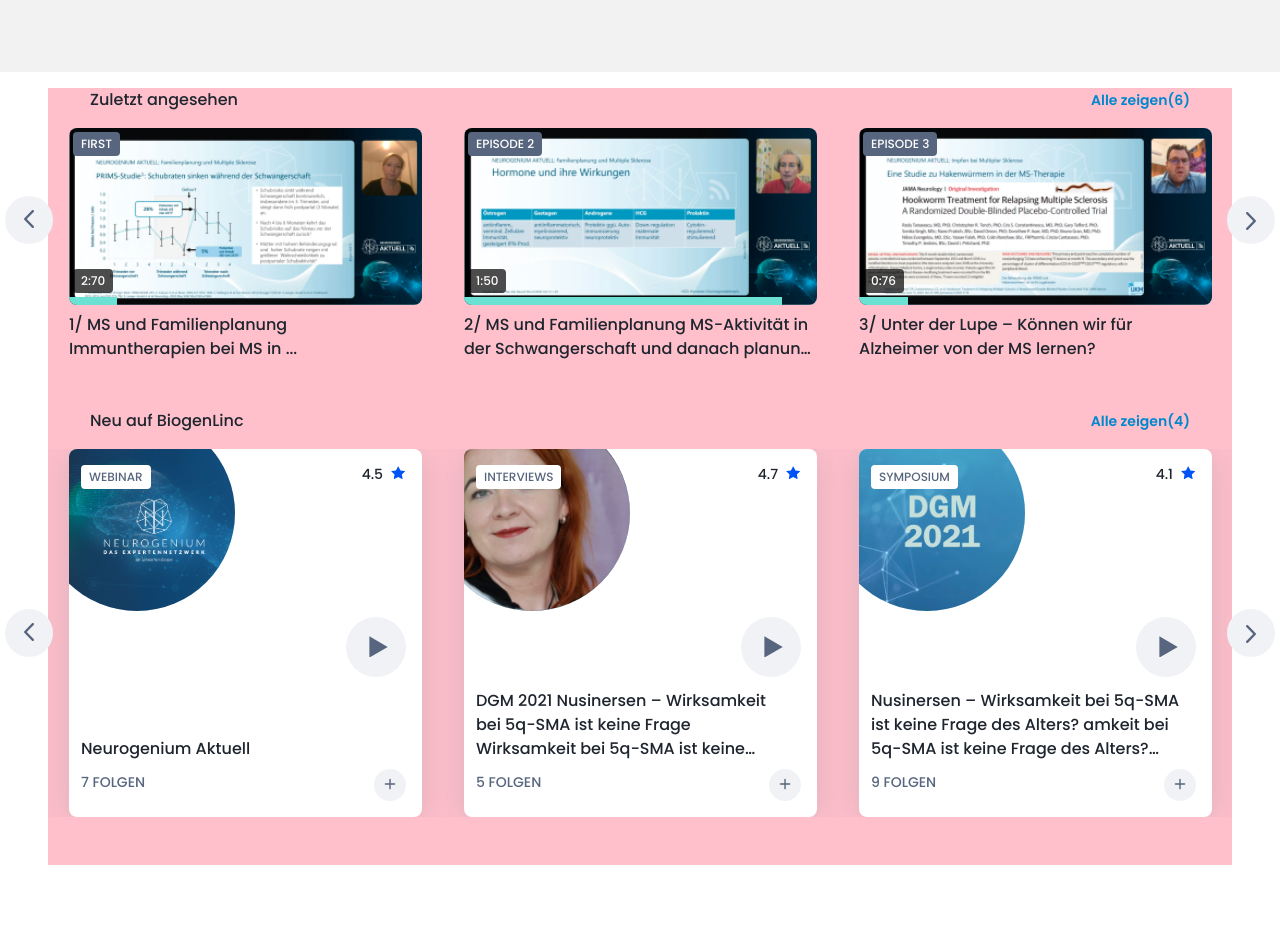
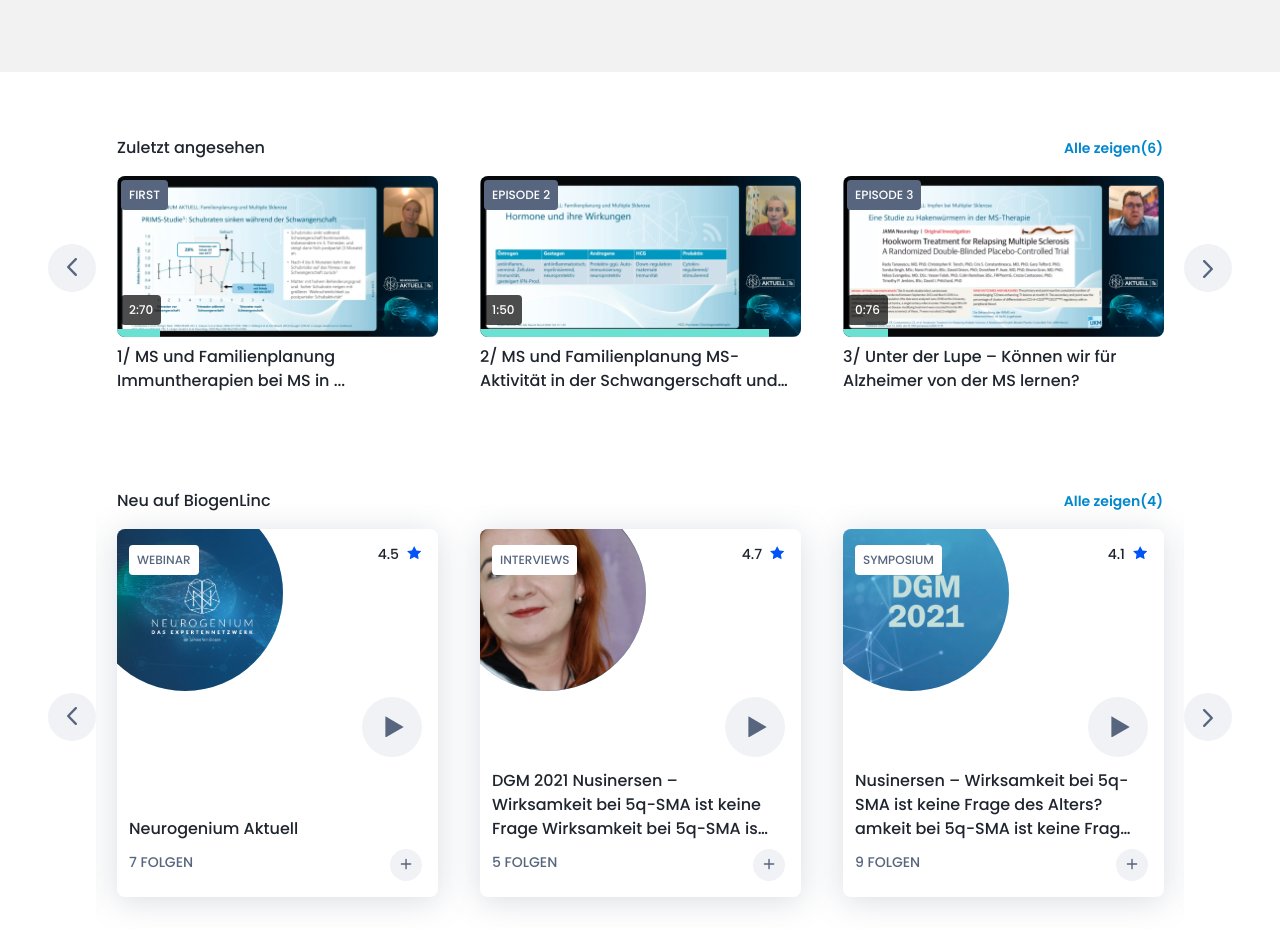
Before and after one commit to loanTranduy/biogen-home-test, a React (Create React App) app: page / in a window 1280 px wide. Shown: the top 946 px of the page. Built offline with nearby package versions, Linux system fonts and the light colour scheme.

Commit message:
responsive

```diff
--- a/src/components/cards/CardCarousel.tsx
+++ b/src/components/cards/CardCarousel.tsx
@@ -8,7 +8,7 @@ const CardCarousel = () => {
 
     return (
         <Section title="Neu auf BiogenLinc" withRightLink={seeAll} to="/">
-                <MultiCarousel>
+                <MultiCarousel withBoxShadow>
                     {mockedCards.map((card, i) => (
                             <CardItem
                             key={i}
--- a/src/components/cards/CardItem.style.tsx
+++ b/src/components/cards/CardItem.style.tsx
@@ -1,5 +1,5 @@
 import styled from "styled-components";
-import { backgroundColors, buttonColors, textColors } from "../../styles/colors";
+import { backgroundColors, textColors } from "../../styles/colors";
 import { media } from "../../styles/mediaqueries";
 import { flexBox, fontSize, lineHeight } from "../../styles/mixins";
 
@@ -27,19 +27,24 @@ export const FlexBox = styled.div`
       svg{
         height: 20px;
       }
+      ${media.md`
+      &:hover {
+            background: ${backgroundColors.progressBar};
+            svg{
+                fill: white;
+        }
+      }
+  `}
+
       ${media.lg`
       width: 60px;
       height: 60px;
       svg{
         height: 24px;
       }
-      &:hover {
-            background: ${backgroundColors.progressBar};
-            svg{
-                fill: white;
-        }
-      }
+
       `}
+
   }
 
   height: 141px;
--- a/src/components/carousel/MultiCarousel.style.tsx
+++ b/src/components/carousel/MultiCarousel.style.tsx
@@ -1,6 +1,6 @@
 import styled from "styled-components";
 import { media } from "../../styles/mediaqueries";
-import { gutterSmall, gutterMedium, gutterLarge, buttonSize } from "../../styles/variables";
+import { gutterSmall, gutterMedium, gutterLarge } from "../../styles/variables";
 import { CarouselProps } from "./MultiCarousel";
 
 export const Container = styled.div`
@@ -13,8 +13,10 @@ ${media.sm`
 
 .carousel{
     overflow: initial;
+    padding: ${(props: CarouselProps) => props.withBoxShadow ? "24px 0 32px" : 0};
+    margin: ${(props: CarouselProps) => props.withBoxShadow ? "-24px 0 -32px" : 0};
 
-    ${media.lg`
+    ${media.sm`
         overflow: hidden;
     `}
 }
@@ -33,17 +35,16 @@ ${media.sm`
   //buttons outside
   > button{
     position: absolute;
-    min-width: ${buttonSize}px;
-    min-height: ${buttonSize}px;
     font-size: 24px;
     display: none;
+    padding: 0;
     ${media.sm`
         display: flex;
-        bottom: -48px;;
+        bottom: -56px;
+        transform: ${(props: CarouselProps) => props.withSubTitle ? 'none' : 'translateY(-50%)'};
     `}
     ${media.lg`
       top: ${(props: CarouselProps) => props.withSubTitle ? '68px' :  '50%'};
-      transform: ${(props: CarouselProps) => props.withSubTitle ? 'none' : 'translateY(-50%)'};
       bottom: auto;
     `}
   }
@@ -52,14 +53,14 @@ ${media.sm`
     right: 60px;
     ${media.lg`
       right: auto;
-      left: -43px;
+      left: -48px;
     `}
   }
   > button:last-of-type{
     transform:${(props: CarouselProps) => props.withSubTitle ? 'rotate(180deg)' : 'translateY(-50%) rotate(180deg)'};
     right: 0;
     ${media.lg`
-      right: -43px;
+      right: -48px;
     `}
   }
 `;
--- a/src/components/carousel/MultiCarousel.tsx
+++ b/src/components/carousel/MultiCarousel.tsx
@@ -6,10 +6,11 @@ import CustomCarouselButtonsGroup from './CustomCarouselButtonsGroup';
 
 export type CarouselProps = {
     withSubTitle?: boolean,
+    withBoxShadow?: boolean
 }
-const MultiCarousel:FC<CarouselProps>= ({children, withSubTitle}) => {
+const MultiCarousel:FC<CarouselProps>= ({children, withSubTitle, withBoxShadow}) => {
     return (
-        <Container withSubTitle={withSubTitle}>
+        <Container withSubTitle={withSubTitle} withBoxShadow={withBoxShadow}>
             <Carousel
                 className="carousel"
                 infinite
--- a/src/components/dumb/Tag.tsx
+++ b/src/components/dumb/Tag.tsx
@@ -3,6 +3,8 @@ import styled from 'styled-components';
 import { textColors, tagBackgroundColors } from '../../styles/colors';
 import { media } from '../../styles/mediaqueries';
 import { fontSize, lineHeight } from '../../styles/mixins';
+
+/* line-height: ${props => props.small ? 1.5 : '30px'} */
 
 const Box = styled.div<Props>`
     display: inline-block;
@@ -14,7 +16,7 @@ const Box = styled.div<Props>`
     background: ${props => props.backgroundColor ? tagBackgroundColors[props.backgroundColor] : tagBackgroundColors.grey4};
     text-transform: uppercase;
     ${media.lg`
-    ${lineHeight(24)};
+    ${lineHeight(30)};
     `}
 `;
 
--- a/src/components/layout/Grid.tsx
+++ b/src/components/layout/Grid.tsx
@@ -6,10 +6,14 @@ import { containerWidth } from '../../styles/variables';
 
 const Container = styled.div`
   margin: 64px 16px 40px;
-  background: pink;
+
+  ${media.sm`
+    margin: 64px 24px 64px;
+`}
   ${media.lg`
     max-width: ${containerWidth}px;
-    margin: 16px auto 64px auto ;
+    margin: 64px auto;
+    padding: 0 48px;
 `}
 `;
 
--- a/src/components/layout/Section.tsx
+++ b/src/components/layout/Section.tsx
@@ -1,12 +1,15 @@
 import styled from 'styled-components';
 import { FC } from 'react'
 import CustomLink from '../dumb/CustomLink'
-import { gutterLarge, titleMarginBottom } from '../../styles/variables';
+import { gutterLarge, titleMarginBottom, gutterMedium } from '../../styles/variables';
 import { firstLetterUpperCase } from '../../styles/mixins';
 import { media } from '../../styles/mediaqueries';
 
 const Container = styled.section`
   padding-bottom: 48px;
+  ${media.sm`
+    padding-bottom: 96px;
+  `}
 
   // Title
   >h4{
@@ -21,7 +24,10 @@ const Wrapper = styled.div`
   justify-content: space-between;
   align-items: flex-end;
   ${media.sm`
-    margin: 0 ${gutterLarge}px ${titleMarginBottom}px;
+    margin: 0 calc(${gutterMedium}px/2) ${titleMarginBottom}px;
+  `}
+  ${media.lg`
+    margin: 0 calc(${gutterLarge}px/2) ${titleMarginBottom}px;
   `}
 `;
 
--- a/src/components/video-preview/VideoPreview.style.tsx
+++ b/src/components/video-preview/VideoPreview.style.tsx
@@ -7,12 +7,13 @@ display: block;
 text-decoration: none;
 color: ${textColors.primary};
 
-&:hover{
-
-    > div > p{
-        text-decoration: underline;
+${media.md`
+    &:hover{
+        > div > p{
+            text-decoration: underline;
+        }
     }
-}
+ `}
 
 //Title
 > div > p{
--- a/src/styles/variables.tsx
+++ b/src/styles/variables.tsx
@@ -9,7 +9,7 @@ export const borderRadius = 8;
 
 // Slider
 export const gutterSmall = 16;
-export const gutterMedium = 42;
+export const gutterMedium = 24;
 export const gutterLarge = 42;
 
 export const buttonSize = 48;
```
